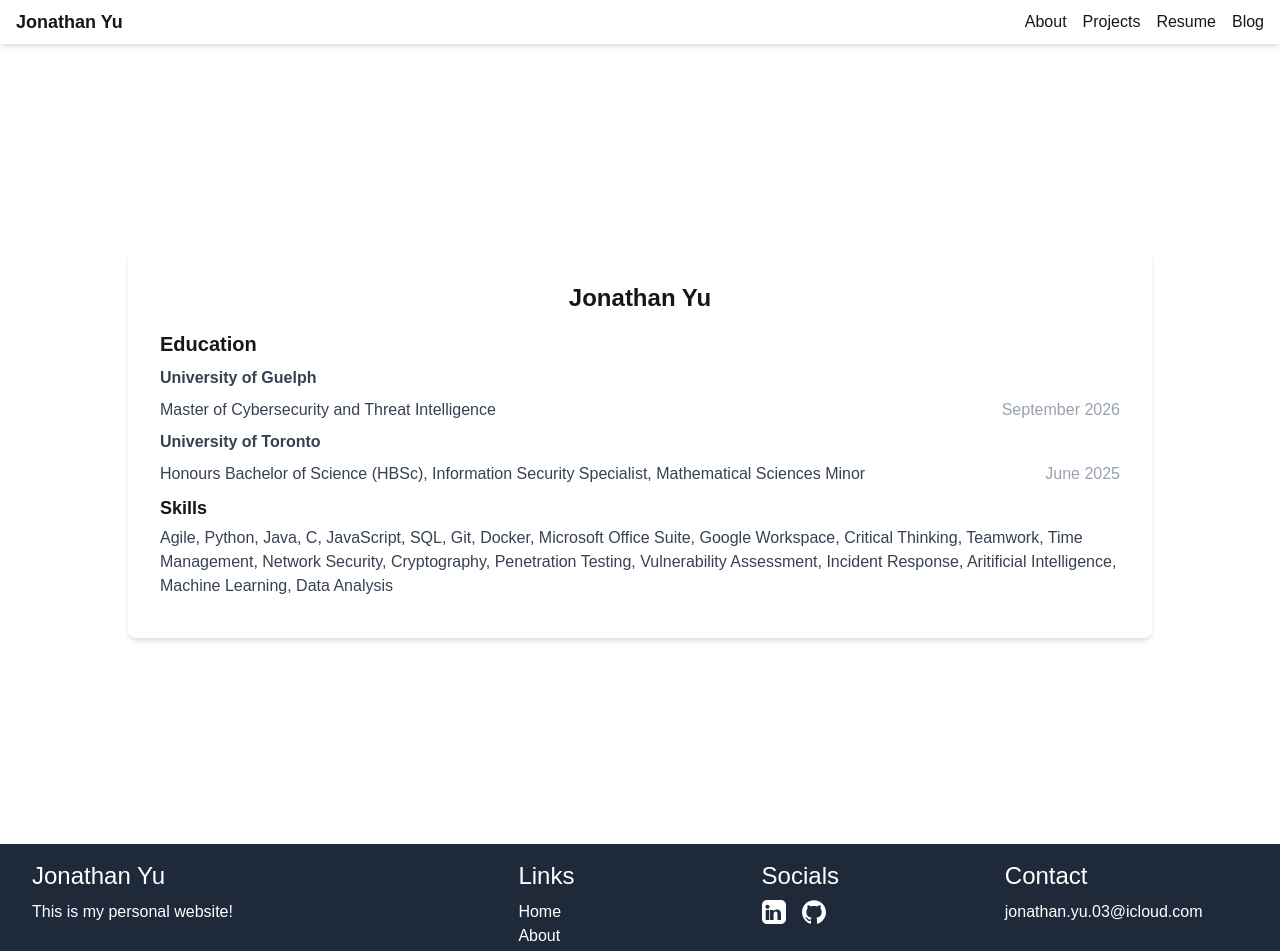
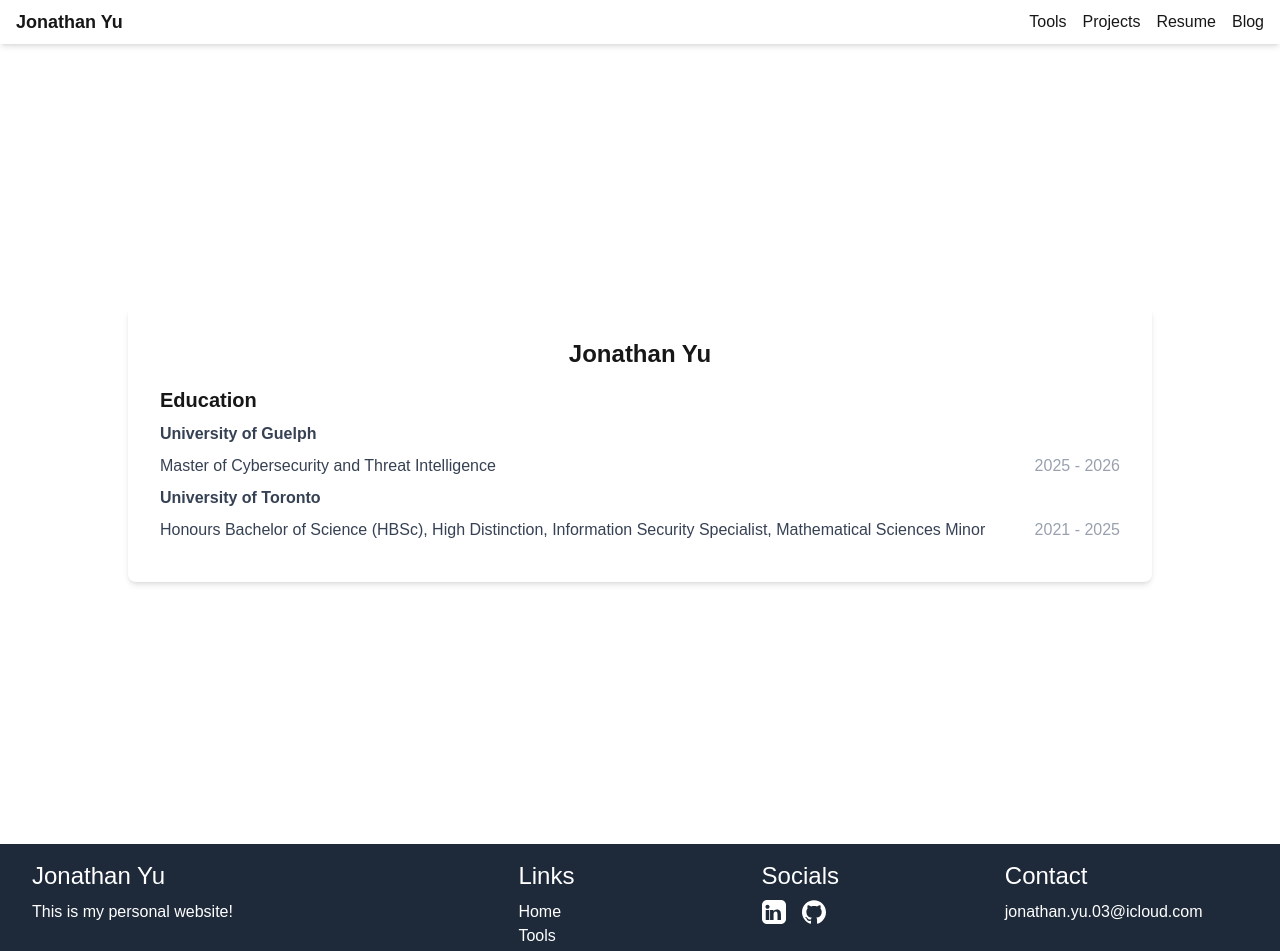
Before and after one commit to JonathanY03/jonathany03.github.io, a Next.js app: page /resume in a window 1280 px wide. Shown: the top 951 px of the page. Built offline with nearby package versions, Linux system fonts and the light colour scheme.

Commit message:
replace about me page with tools page

```diff
--- a/app/resume/page.tsx
+++ b/app/resume/page.tsx
@@ -9,17 +9,17 @@ const Page = () => {
 
                 <h2 className="text-xl font-semibold mb-2">Education</h2>
                 <p className="text-gray-700 mb-2 font-bold">University of Guelph</p>
-                <span className="text-gray-700 mb-2 flex justify-between"><p>Master of Cybersecurity and Threat Intelligence</p><p className="text-gray-400">September 2026</p></span>
+                <span className="text-gray-700 mb-2 flex justify-between"><p>Master of Cybersecurity and Threat Intelligence</p><p className="text-gray-400">2025 - 2026</p></span>
                 <p className="text-gray-700 mb-2 font-bold">University of Toronto</p>
-                <span className="text-gray-700 mb-2 flex justify-between"><p>Honours Bachelor of Science (HBSc), Information Security Specialist, Mathematical Sciences Minor</p><p className="text-gray-400">June 2025</p></span>
+                <span className="text-gray-700 mb-2 flex justify-between"><p>Honours Bachelor of Science (HBSc), High Distinction, Information Security Specialist, Mathematical Sciences Minor</p><p className="text-gray-400">2021 - 2025</p></span>
 
                 {/* <h2 className="text-lg font-semibold mb-1">Awards & Acheivements</h2> */}
-
+                {/*
                 <h2 className="text-lg font-semibold mb-1">Skills</h2>
                 <p className="text-gray-700 mb-2">
                     Agile, Python, Java, C, JavaScript, SQL, Git, Docker, Microsoft Office Suite, Google Workspace, Critical Thinking, Teamwork, Time Management,
                     Network Security, Cryptography, Penetration Testing, Vulnerability Assessment, Incident Response, Aritificial Intelligence, Machine Learning, Data Analysis
-                </p>
+                </p> */}
 
                 {/* <h2 className="text-lg font-semibold mb-1">Certifications</h2> */}
 
--- a/app/tools/cryptography/rabin-miller/page.tsx
+++ b/app/tools/cryptography/rabin-miller/page.tsx
@@ -34,7 +34,7 @@ const Page = () => {
                 className="border p-2 mb-4 rounded"
             />
             {isPrime !== null && number !== "0" && (
-                <p className="mt-4">
+                <p className="mt-4 max-w-md text-center">
                     {number} is {isPrime ? <span className="font-bold text-green-500">prime</span> : <span className="font-bold text-red-500">NOT prime</span>}.
                 </p>
             )}
--- a/app/about/page.tsx
+++ b/app/tools/page.tsx
@@ -4,7 +4,7 @@ import "@/app/globals.css";
 const Page = () => {
     return (
         <div className="flex flex-col items-center justify-center min-h-screen">
-            About Me! (Work in Progress)
+            /rabin-miller, /fast-exponentiation
         </div>
     );
 }
--- a/components/shared/Footer.tsx
+++ b/components/shared/Footer.tsx
@@ -16,7 +16,7 @@ const Footer = () => {
                     <ul>
                         <li className="text-2xl mb-2">Links</li>
                         <li><Link href="/" className="hover:underline">Home</Link></li>
-                        <li><Link href="/about" className="hover:underline">About</Link></li>
+                        <li><Link href="/tools" className="hover:underline">Tools</Link></li>
                         <li><Link href="/projects" className="hover:underline">Projects</Link></li>
                         <li><Link href="/resume" className="hover:underline">Resume</Link></li>
                         <li><Link href="/blog" className="hover:underline">Blog</Link></li>
--- a/components/shared/Header.tsx
+++ b/components/shared/Header.tsx
@@ -8,7 +8,7 @@ const Header = () => {
                 <Link href="/">Jonathan Yu</Link>
             </div>
             <nav className="space-x-4">
-                <Link href="/about" className="hover:underline">About</Link>
+                <Link href="/tools" className="hover:underline">Tools</Link>
                 <Link href="/projects" className="hover:underline">Projects</Link>
                 <Link href="/resume" className="hover:underline">Resume</Link>
                 <Link href="/blog" className="hover:underline">Blog</Link>
```
